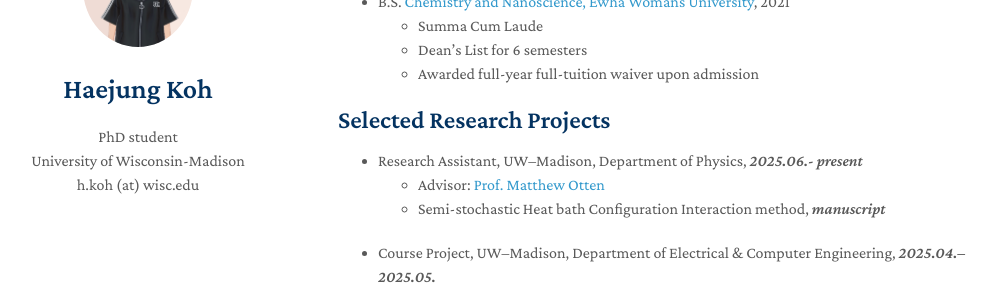
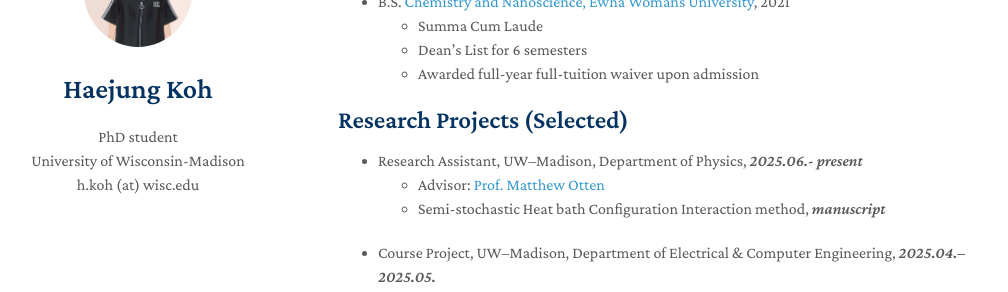
Before and after one commit to MaximHelio/MaximHelio.github.io, a Jekyll site: the page built from index.md, in a window 1280 px wide and 900 px high, scrolled down 310 px. Shown: the part 155-447 px from the top of the window, without its empty margins (132-1140 px from the left). Built offline with Jekyll 4.4.1, drawn with Linux system fonts in a browser that asks for light colours; nearby versions of some CDN libraries; a style sheet for code colours, icons or effects is not loaded; our own code applies the rules of GitHub Pages for plain Markdown files.

Commit message:
Add first

```diff
--- a/index.md
+++ b/index.md
@@ -18,7 +18,7 @@ In my free time, I enjoy:
   * Dean's List for 6 semesters
   * Awarded full-year full-tuition waiver upon admission
 
-## Selected Research Projects
+## Research Projects (Selected)
 - Research Assistant, UW–Madison, Department of Physics, *2025.06.- present*
   - Advisor: [Prof. Matthew Otten](https://otten.physics.wisc.edu)
   - Semi-stochastic Heat bath Configuration Interaction method, *manuscript*
```
